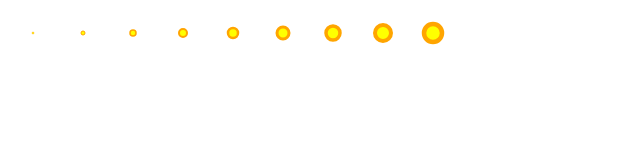
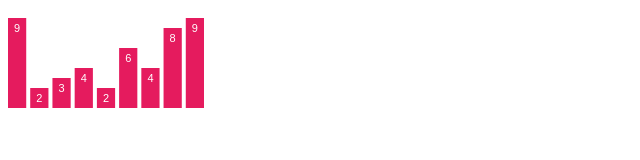
Before and after one commit to julie-anderson/d3-tutorial, a plain HTML site: page index.html in a window 1280 px wide. Shown: the whole page, without its empty margins (0-640 px from the left). Drawn offline with nearby package versions, Linux system fonts and the light colour scheme.

Commit message:
Create bar graph with labels

```diff
--- a/index.html
+++ b/index.html
@@ -9,31 +9,49 @@
 </head>
 <body>
 <script type="text/javascript">
-    var dataset = [1,2,3,4,5,6,7,8,9];
-    var w = 500;
-    var h = 50;
+    var dataset = [9,2,3,4,2,6,4,8,9];
+    var w = 200;
+    var h = 100;
+    var barPadding = 4;
 
     var svg = d3.select("body")
         .append("svg")
         .attr("width", w)
         .attr("height", h);
 
-    var circles = svg.selectAll("circle")
+    svg.selectAll("rect")
         .data(dataset)
         .enter()
-        .append("circle");
+        .append("rect")
+        .attr("x", function(d,i){
+            return i * (w / dataset.length);
+        })
+        .attr("y", function(d){
+            return h-(d* 10);
+        })
+        .attr("width", w / dataset.length - barPadding)
+        .attr("height", function(d){
+            return d * 10;
+        })
+        .attr("fill", "#e51b5e");
 
-    circles.attr("cx", function(d, i) {
-        return (i * 50) + 25;
-    })
-        .attr("cy", h/2)
-        .attr("r", function(d) {
-            return d})
-        .attr("fill", "yellow")
-        .attr("stroke", "orange")
-        .attr("stroke-width", function(d) {
-            return d/2;
-        });
+    svg.selectAll("text")
+        .data(dataset)
+        .enter()
+        .append("text")
+        .text(function(d){
+            return d;
+        })
+        .attr("x", function(d, i) {
+            return i * (w / dataset.length)+ (w/ dataset.length - barPadding) /2;
+        })
+        .attr("y", function(d) {
+            return h - (d * 10)+14;
+        })
+        .attr("font-family", "sans-serif")
+        .attr("font-size", "11px")
+        .attr("fill", "white")
+        .attr("text-anchor", "middle");
 
 </script>
 
```
